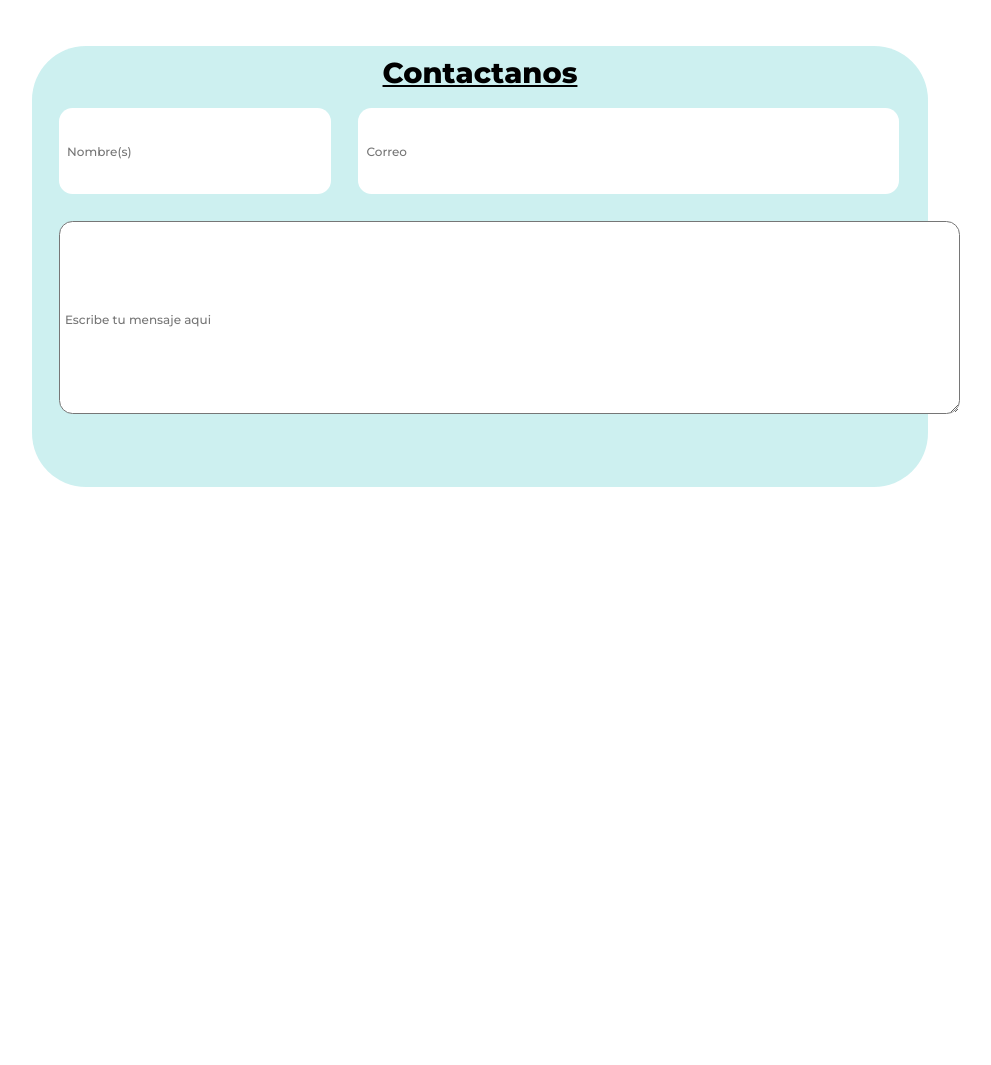
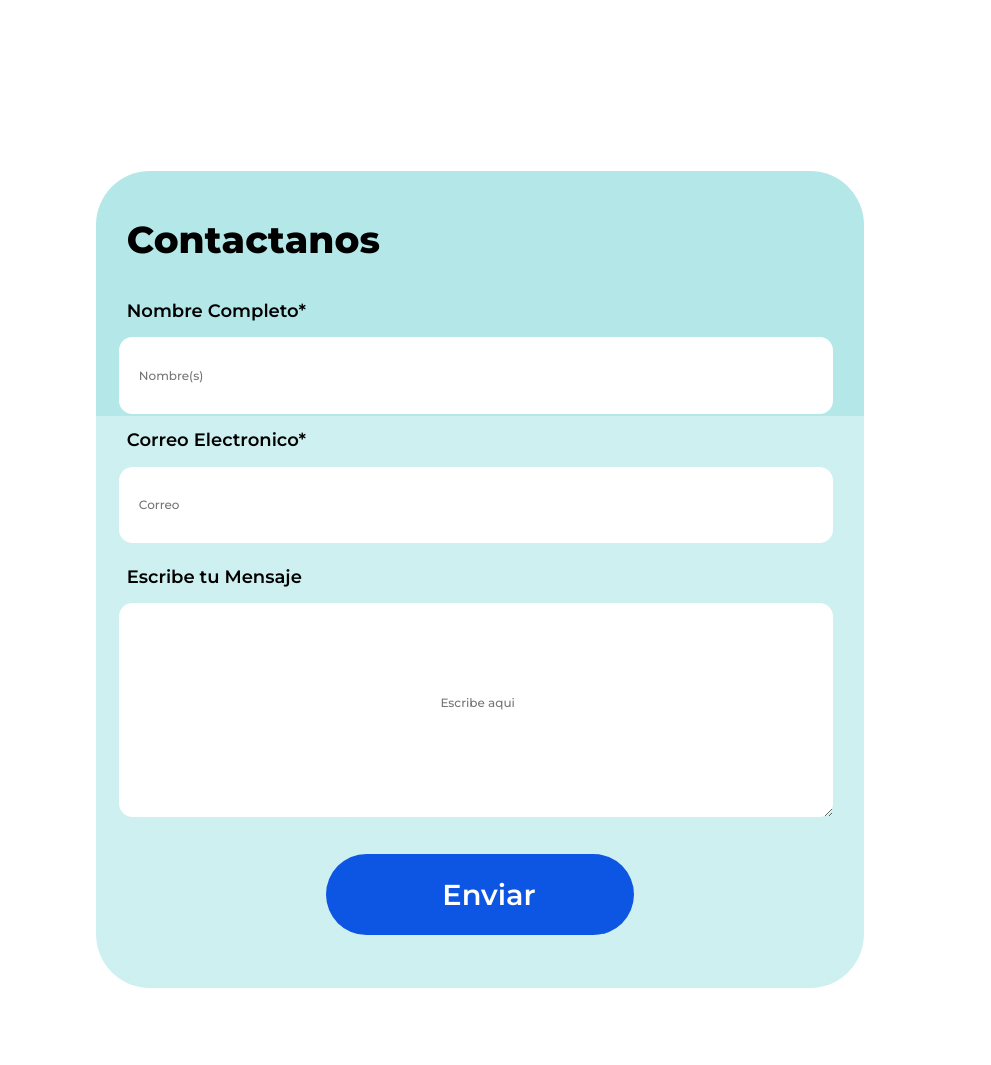
Before and after one commit to BlackFreshMint/citas_med, a PHP site: page /about.html in a window 1280 px wide. Shown: the part 2318-3383 px from the top of the page, without its empty margins (160-1151 px from the left). Before the commit the page ends 2805 px from the top, so only its background shows below. Run offline with PHP 8.4, Linux system fonts and the light colour scheme.

Commit message:
about upd
- Integracion de Formulario de Contacto

```diff
--- a/about.html
+++ b/about.html
@@ -11,7 +11,6 @@
 <body>
 
 <main>
-
     <section style="display: flex; flex-direction: column; text-align: center; margin-bottom: 3%;">
 
         <article>
@@ -22,15 +21,15 @@
 
             <img src="res/svg/stock_2.svg" style="width: 90%; margin-top: 3%;">
 
-            <h1 class="r_title" style="margin-bottom:2%; margin-top: 3%; font-size: 40px;">Metas</h1>
+            <h1 class="r_title" style="margin-bottom:2%; margin-top: 3%;">Metas</h1>
 
-            <p class="m_sb" style="width: 80%; text-align: center; margin: auto;font-size: 40px;">Esto lo lograremos con esfuerzo y con dedicacion,<br> tambien gracias a tu ayuda esto puede ser realidad.</p>
+            <p class="m_sb" style="width: 80%; text-align: center; margin: auto;">Esto lo lograremos con esfuerzo y con dedicacion,<br> tambien gracias a tu ayuda esto puede ser realidad.</p>
 
-            <div class="grid_5c" style="justify-items: center; margin-top: 4%;">
+            <div class="grid_5c" style="justify-items: center; margin-top: 4%;margin-left: 3%;">
                 <p></p>
-                <div  class="img_box" style="background-image:url(res/svg/heart.svg);"></div>
-                <div  class="img_box" style="background-image:url(res/svg/happy_face.svg);"></div>
-                <div  class="img_box" style="background-image:url(res/svg/circle_up.svg);"></div>
+                <div  class="img_box" style="background-image:url(res/svg/heart.svg); width: calc(15vw);"></div>
+                <div  class="img_box" style="background-image:url(res/svg/happy_face.svg); width: calc(15vw);"></div>
+                <div  class="img_box" style="background-image:url(res/svg/circle_up.svg); width: calc(15vw);"></div>
                 <p></p>
 
             </div>
@@ -79,23 +78,34 @@
 
     </section>
 
-    <section style="display :flex; justify-content: center;">
-        <article class="c2" style="margin-bottom: 3%;">
+    <section style="display :flex; justify-content: center;margin-top: 15%;margin-bottom: 6%;">
 
-            <h1 style="text-align: center; margin-top: 1%;"><u>Contactanos</u></h1>
-            <form action="">
-                <div style="display: flex; flex-direction: column; margin-bottom: 2%;">
-                    <div style="display: flex; flex-direction: row;">
-                        <input class="input_r" style="width: 30%; margin-left: 3%; padding-bottom:4% ; margin-bottom:3%;" type="text" placeholder="  Nombre(s)">
-                        <input class="input_r" style="width: 60%; margin-left: 3%; padding-bottom:4% ; margin-bottom:3%;" type="text" placeholder="  Correo">
+        <article class="contact_us" style="width: 60%; height: auto;">
+
+            <h1 style="margin-left: 4%;font-size: calc(1rem + 2vw); margin-top: 6%; margin-bottom: 5%">Contactanos</h1>
+
+            <div>
+                <form action="" style="margin-top: 4%; margin-bottom: 2%;">
+                    <div style="display: flex; flex-direction: column;">
+                        <div style="display: flex; flex-direction: column;">
+                            <label for="" class="m_sb" style="margin-left: 4%;">Nombre Completo*</label>
+                            <input class="input_r" style="width: 92.5%; margin-left: 3%; padding-bottom:4% ;margin-bottom: 2%;" type="text" placeholder="Nombre(s)" required>
+                            <label for="" class="m_sb" style="margin-left: 4%;">Correo Electronico*</label>
+                            <input class="input_r" style="width: 92.5%; margin-left: 3%; padding-bottom:4% ; margin-bottom:3%;" type="text" placeholder="Correo" required>
+                        </div>
+                        <div style="display: flex; justify-content: left; flex-direction: column;">
+                            <div>
+                                <label for="" class="m_sb" style="margin-left: 4%;">Escribe tu Mensaje</label>
+                                <textarea class="txa_p" style="margin-left: 3%; width: 92.5%;height: 40%; border-radius: 15px;padding-top: 12%;font-family: 'MontserratM';border: 0;margin-top: 2%; text-align: center;" name="Mensaje" id="" cols="92" rows="8" placeholder=" Escribe aqui" required></textarea>
+                            <div>
+                        </div>
                     </div>
-                    <div style="display: flex; justify-content: left">
-                        <div>
-                            <textarea style="margin-left: 3%; width: 100%;height: 40%; border-radius: 15px;padding-top: 10%;font-family: 'MontserratM';" name="Mensaje" id="" cols="116" rows="10" placeholder=" Escribe tu mensaje aqui"></textarea>
-                        <div>
-                    </div>
+                    &nbsp;
+                </form>
+                <div style="text-align: center; margin-top: 2%;">
+                    <input type="button" value="Enviar" class="button_r" style="margin-bottom: 5%; text-align: center;"></input>
                 </div>
-            </form>
+            </div>
 
         </article>
 
--- a/css/styles.css
+++ b/css/styles.css
@@ -1,3 +1,6 @@
+@media(min-width:420px){}
+
+@media(max-width:1366px){
 body {
     margin: 0;
     padding: 0;
@@ -74,6 +77,9 @@ h1{
     width: 80%;
     margin: 12% auto auto auto;
 
+}
+input   {
+    text-indent: 20px;
 }
 .h1_na{
     color: black;
@@ -218,3 +224,19 @@ em {
 ::placeholder{
     text-align: left;
 }
+.grid_1c{
+    display: grid;
+    grid-template-columns: 10% 80% 10%;
+    width: 100%;
+}
+.contact_us{
+    height: 480px;
+    border-radius:60px ;
+    text-align: left;
+    background: linear-gradient(to bottom, rgba(7, 179, 179, 0.3) 30%, rgba(7, 179, 179, 0.2) 28%);
+}
+.txa_p::placeholder{
+    margin-top: 1%;
+    text-align: center;
+}
+}
```
Also changed, not shown: preag2.html (+19 -13 lines).
